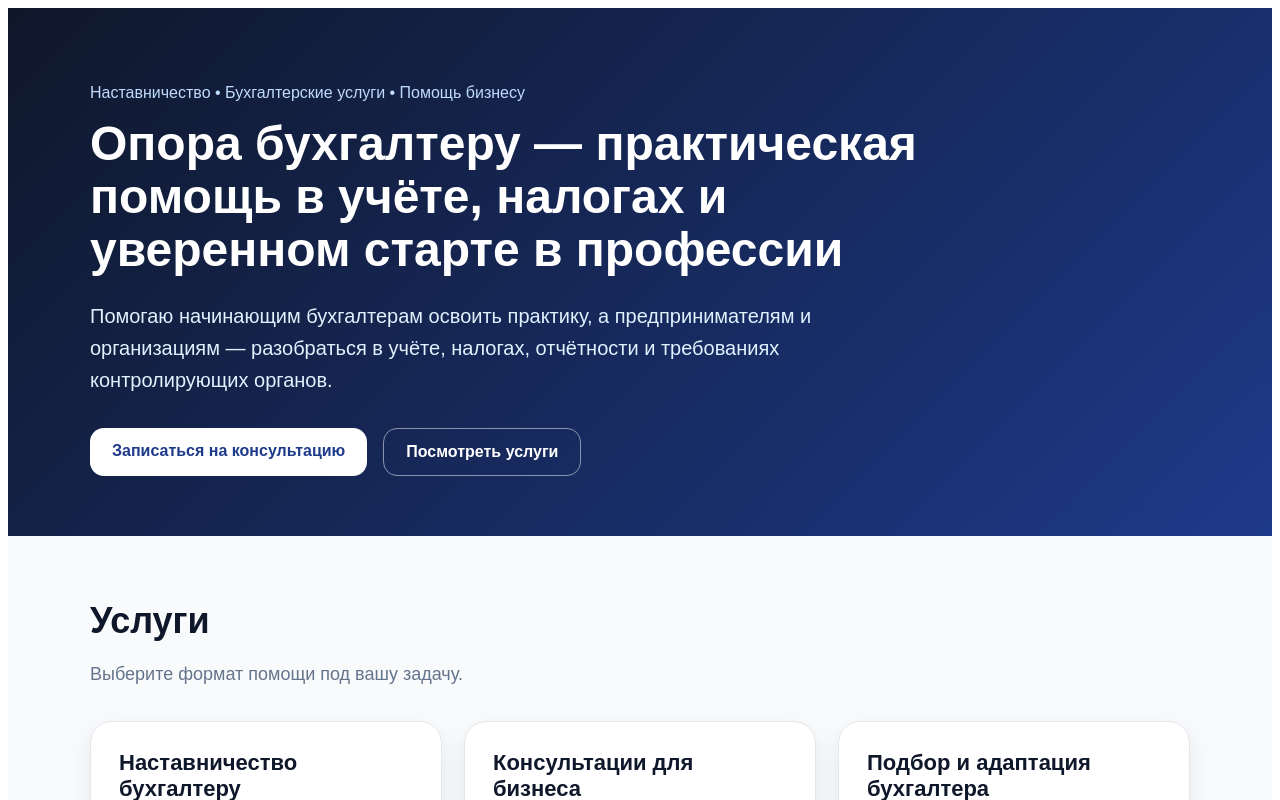
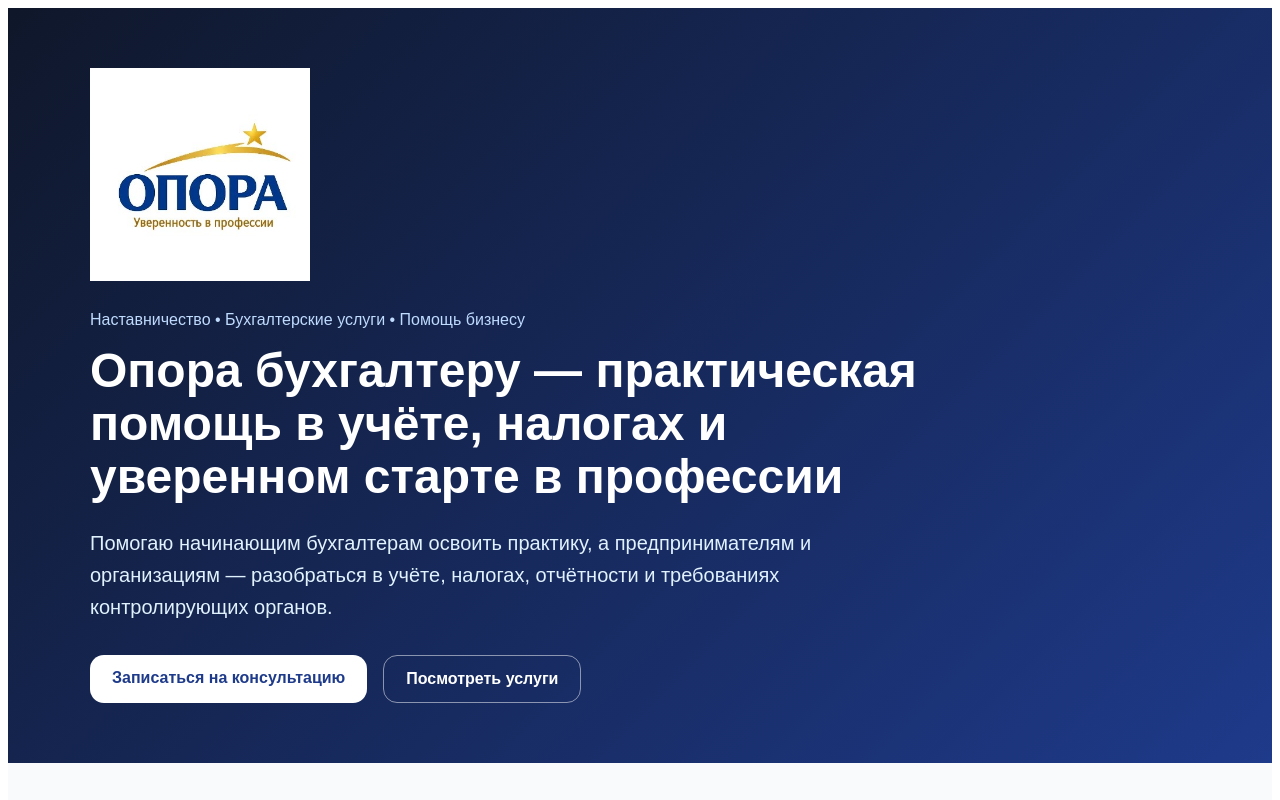
Before and after one commit to lyudmila983/opora-buh-site, a Next.js app: page / in a window 1280 px wide. Shown: the top 800 px of the page. Built offline with nearby package versions, Linux system fonts and the light colour scheme.

Commit message:
Update page.js

```diff
--- a/app/page.js
+++ b/app/page.js
@@ -3,6 +3,17 @@ export default function Home() {
     <main style={{ fontFamily: 'Arial, sans-serif', color: '#1f2937', background: '#f8fafc' }}>
       <section style={{ padding: '60px 24px', background: 'linear-gradient(135deg, #0f172a, #1e3a8a)', color: 'white' }}>
         <div style={{ maxWidth: '1100px', margin: '0 auto' }}>
+  <div style={{ marginBottom: '30px' }}>
+  <img
+    src="/logo.png"
+    alt="ОПОРА"
+    style={{
+      width: '220px',
+      height: 'auto',
+      display: 'block'
+    }}
+  />
+</div>
           <p style={{ fontSize: '16px', color: '#bfdbfe', marginBottom: '16px' }}>
             Наставничество • Бухгалтерские услуги • Помощь бизнесу
           </p>
```
